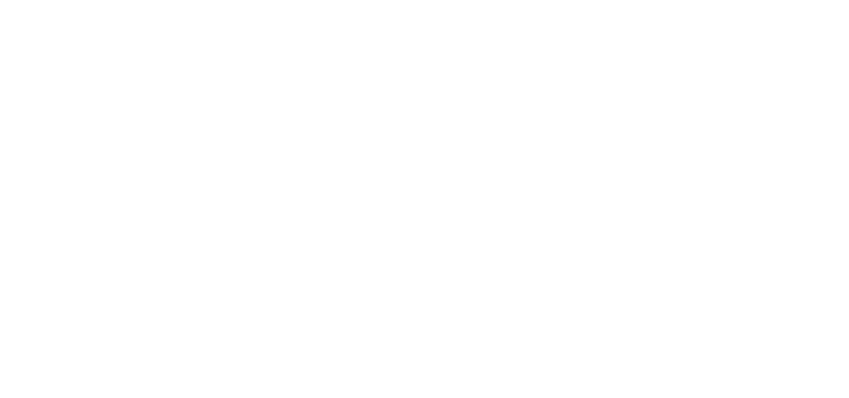
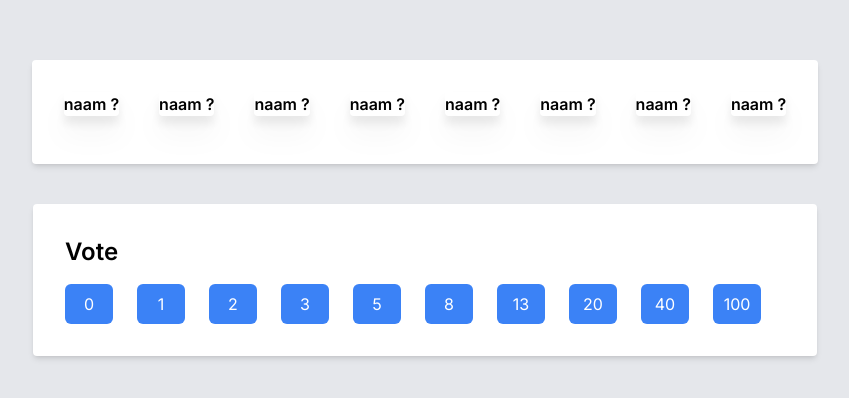
Before and after one commit to zonneplan/scrum, a Next.js app: page /votepage in a window 1280 px wide. Shown: the part 192-590 px from the top of the page, without its empty margins (215-1064 px from the left). Built offline with nearby package versions, Linux system fonts and the light colour scheme.

Commit message:
latest version

```diff
--- a/app/votepage/page.tsx
+++ b/app/votepage/page.tsx
@@ -1,13 +1,133 @@
-import Image from 'next/image'
-import Link from 'next/link'
+'use client';
 
-export const preferredRegion = 'home'
-export const dynamic = 'force-dynamic'
+import React, { useState } from 'react';
 
-export default function page() {
+interface HomePageProps {
+
+}
+
+const HomePage: React.FC<HomePageProps> = () => {
+    const [username, setUsername] = useState<string>('');
+    const [roomCode, setRoomCode] = useState<string>('');
+
+    const vote = (num: Number) => {
+        console.log(num);
+    };
+
     return (
-        <main>
+        <div className="flex items-center flex-col gap-10 justify-center h-screen bg-gray-200">
+            <div className="flex items-center flex-row gap-10 bg-white p-8 rounded shadow-md w-120 md-20">
+                <div className="text-2l font-semibold mb-4 drop-shadow-xl rounded bg-white">
+                    naam
+                    ?
+                </div>
+                <div className="text-2l font-semibold mb-4 drop-shadow-xl p5 rounded bg-white">
+                    naam
+                    ?
+                </div>
+                <div className="text-2l font-semibold mb-4 drop-shadow-xl p5 rounded bg-white">
+                    naam
+                    ?
+                </div>
+                <div className="text-2l font-semibold mb-4 drop-shadow-xl p5 rounded bg-white">
+                    naam
+                    ?
+                </div>
+                <div className="text-2l font-semibold mb-4 drop-shadow-xl p5 rounded bg-white">
+                    naam
+                    ?
+                </div>
+                <div className="text-2l font-semibold mb-4 drop-shadow-xl p5 rounded bg-white">
+                    naam
+                    ?
+                </div>
+                <div className="text-2l font-semibold mb-4 drop-shadow-xl p5 rounded bg-white">
+                    naam
+                    ?
+                </div>
+                <div className="text-2l font-semibold mb-4 drop-shadow-xl p5 rounded bg-white">
+                    naam
+                    ?
+                </div>
+            </div>
 
-        </main>
-    )
-}
+            <div className="bg-white p-8 rounded shadow-md w-120">
+                <h2 className="text-2xl font-semibold mb-4">Vote</h2>
+
+                <div>
+                    <button
+                        onClick={()=> {vote(0)}}
+                        className="bg-blue-500 text-white p-2 rounded-md w-12 mr-6 hover:bg-blue-600"
+                    >
+                        0
+                    </button>
+
+                    <button
+                        onClick={()=> {vote(1)}}
+                        className="bg-blue-500 text-white p-2 rounded-md w-12 mr-6 hover:bg-blue-600"
+                    >
+                        1
+                    </button>
+
+                    <button
+                        onClick={()=> {vote(2)}}
+                        className="bg-blue-500 text-white p-2 rounded-md w-12 mr-6 hover:bg-blue-600"
+                    >
+                        2
+                    </button>
+
+                    <button
+                        onClick={()=> {vote(3)}}
+                        className="bg-blue-500 text-white p-2 rounded-md w-12 mr-6 hover:bg-blue-600"
+                    >
+                        3
+                    </button>
+
+                    <button
+                        onClick={()=> {vote(5)}}
+                        className="bg-blue-500 text-white p-2 rounded-md w-12 mr-6 hover:bg-blue-600"
+                    >
+                        5
+                    </button>
+
+                    <button
+                        onClick={()=> {vote(8)}}
+                        className="bg-blue-500 text-white p-2 rounded-md w-12 mr-6 hover:bg-blue-600"
+                    >
+                        8
+                    </button>
+
+                    <button
+                        onClick={()=> {vote(13)}}
+                        className="bg-blue-500 text-white p-2 rounded-md w-12 mr-6 hover:bg-blue-600"
+                    >
+                        13
+                    </button>
+
+                    <button
+                        onClick={()=> {vote(20)}}
+                        className="bg-blue-500 text-white p-2 rounded-md w-12 mr-6 hover:bg-blue-600"
+                    >
+                        20
+                    </button>
+
+                    <button
+                        onClick={()=> {vote(40)}}
+                        className="bg-blue-500 text-white p-2 rounded-md w-12 mr-6 hover:bg-blue-600"
+                    >
+                        40
+                    </button>
+
+                    <button
+                        onClick={()=> {vote(100)}}
+                        className="bg-blue-500 text-white p-2 rounded-md w-12 mr-6 hover:bg-blue-600"
+                        >
+                        100
+                    </button>
+                </div>
+            </div>
+        </div>
+    );
+};
+
+export default HomePage;
```
